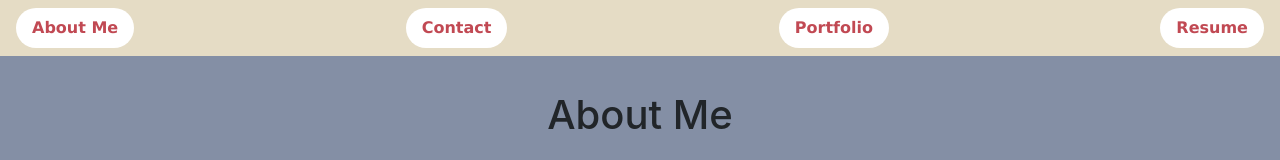
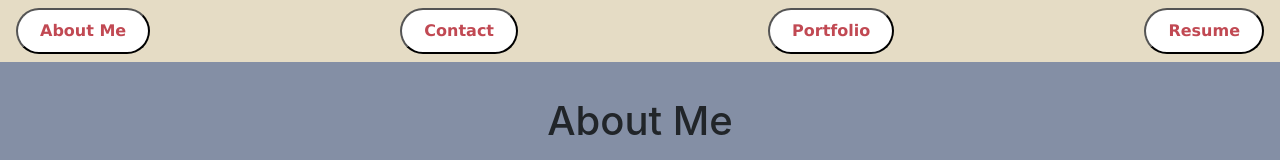
Before and after one commit to briandgomez/brian-gomez-portfolio-2.0, a React (Create React App) app: page / in a window 1280 px wide. Shown: the top 160 px of the page. Built offline with nearby package versions, Linux system fonts and the light colour scheme.

Commit message:
added page fade & button hover animations

```diff
--- a/package.json
+++ b/package.json
@@ -8,8 +8,10 @@
     "@testing-library/react": "^11.2.6",
     "@testing-library/user-event": "^12.8.3",
     "bootstrap": "^5.1.3",
+    "framer-motion": "^6.2.6",
     "react": "^17.0.2",
     "react-dom": "^17.0.2",
+    "react-router-dom": "^6.2.1",
     "react-scripts": "^5.0.0",
     "web-vitals": "^2.1.2"
   },
--- a/src/components/About.js
+++ b/src/components/About.js
@@ -1,9 +1,17 @@
 import React from "react";
+import { AnimatePresence, motion } from 'framer-motion'
+
 import '../style.css'
 
 function About() {
     return (
         <section>
+            <AnimatePresence>
+                <motion.div
+                    initial={{ opacity: 0 }}
+                    animate={{ opacity: 1 }}
+                    exit={{ opacity: 0 }}
+                >
                     <h1 id="about">About Me</h1>
                     <div id="graphics">
                         <img
@@ -20,6 +28,8 @@ function About() {
                             Feel free to contact me with any questions.
                         </p>
                     </div>
+                </motion.div>
+            </AnimatePresence>
         </section >
     )
 }
--- a/src/components/Contact.js
+++ b/src/components/Contact.js
@@ -1,4 +1,5 @@
 import React, { useState } from "react";
+import { AnimatePresence, motion } from 'framer-motion'
 import { validateEmail } from "./helpers";
 import '../style.css'
 
@@ -45,6 +46,12 @@ function ContactForm() {
 
     return (
         <section>
+            <AnimatePresence>
+                <motion.div
+                    initial={{ opacity: 0 }}
+                    animate={{ opacity: 1 }}
+                    exit={{ opacity: 0 }}
+                >
                     <h1 data-testid="h1tag" id="contact">Contact Me</h1>
                     <div style={{ display: 'flex', justifyContent: 'center', fontSize: 'x-large' }}>
                         <p>
@@ -78,6 +85,8 @@ function ContactForm() {
                             <button className="btn btn-outline-dark btn-rounded btn-block my-4 waves-effect z-depth-0" type="submit">Submit</button>
                         </form>
                     </div>
+                </motion.div>
+            </AnimatePresence>
         </section>
     );
 }
--- a/src/components/Nav.js
+++ b/src/components/Nav.js
@@ -1,5 +1,6 @@
 //Controls the functionality or how to access each tab(Home, About, etc.)
 import React from 'react';
+import { motion } from 'framer-motion';
 
 function NavBar(props) {
     const tabs = ['About Me', 'Contact', 'Portfolio', 'Resume'];
@@ -8,6 +9,11 @@ function NavBar(props) {
             <ul id="nav-bar" className="nav navbar">
                 {tabs.map(currentTab => (
                     <li key={currentTab} >
+                        <motion.button
+                            whileHover={{ scale: 1.1 }}
+                            whileTap={{ scale: 0.9 }}
+                            style={{ borderRadius: '30px', background: 'white'}}
+                        >
                             <a
                                 href={'#' + currentTab.toLowerCase()}
                                 onClick={() => props.handlePageChange(currentTab)}
@@ -18,6 +24,7 @@ function NavBar(props) {
                             >
                                 {currentTab}
                             </a>
+                        </motion.button>
                     </li>
                 ))
                 }
--- a/src/components/Portfolio.js
+++ b/src/components/Portfolio.js
@@ -1,13 +1,22 @@
 //Renders the images
 import React from "react";
+import { AnimatePresence, motion } from 'framer-motion'
 import ImageList from "./Projects";
 
 function Portfolio(props) {
-    const {imageName = {}} = props;
+    const { imageName = {} } = props;
     return (
         <div>
-            <h1 id="portfolio">My Work</h1>
-            <ImageList name={imageName.name}/>
+            <AnimatePresence>
+                <motion.div
+                    initial={{ opacity: 0 }}
+                    animate={{ opacity: 1 }}
+                    exit={{ opacity: 0 }}
+                >
+                    <h1 id="portfolio">My Work</h1>
+                    <ImageList name={imageName.name} />
+                </motion.div>
+            </AnimatePresence>
         </div>
     );
 }
--- a/src/components/Resume.js
+++ b/src/components/Resume.js
@@ -1,9 +1,16 @@
 import React from 'react';
+import { AnimatePresence, motion } from 'framer-motion'
 import PDF from './Brian Gomez Resume.pdf';
 
 function Resume() {
     return (
         <div id="skills" >
+            <AnimatePresence>
+                <motion.div
+                    initial={{ opacity: 0 }}
+                    animate={{ opacity: 1 }}
+                    exit={{ opacity: 0 }}
+                >
                     <div className="container-skill">
                         <h1>Skills</h1>
                         <p>
@@ -70,6 +77,9 @@ function Resume() {
                             <div className="skills sequelize" id="div1">75%</div>
                         </div>
                     </div>
+
+                </motion.div>
+            </AnimatePresence>
         </div>
     )
 }
--- a/src/index.js
+++ b/src/index.js
@@ -3,10 +3,13 @@ import ReactDOM from 'react-dom';
 import './index.css';
 import App from './App';
 import reportWebVitals from './reportWebVitals';
+import { BrowserRouter } from 'react-router-dom'
 
 ReactDOM.render(
   <React.StrictMode>
-    <App />
+    <BrowserRouter>
+      <App />
+    </BrowserRouter>
   </React.StrictMode>,
   document.getElementById('root')
 );
--- a/src/style.css
+++ b/src/style.css
@@ -67,11 +67,6 @@ footer {
     font-size: medium;
     font-weight:bold;
     font-family:Verdana, Geneva, Tahoma, sans-serif;
-}
-
-#nav-bar li {
-    background: white;
-    border-radius: 30px;
 }
 
 /*Portfolio*/
```
Also changed, not shown: 1 other file (tests, documents, lock files or other folders). Lines whose indentation alone changed are shown as unchanged.
